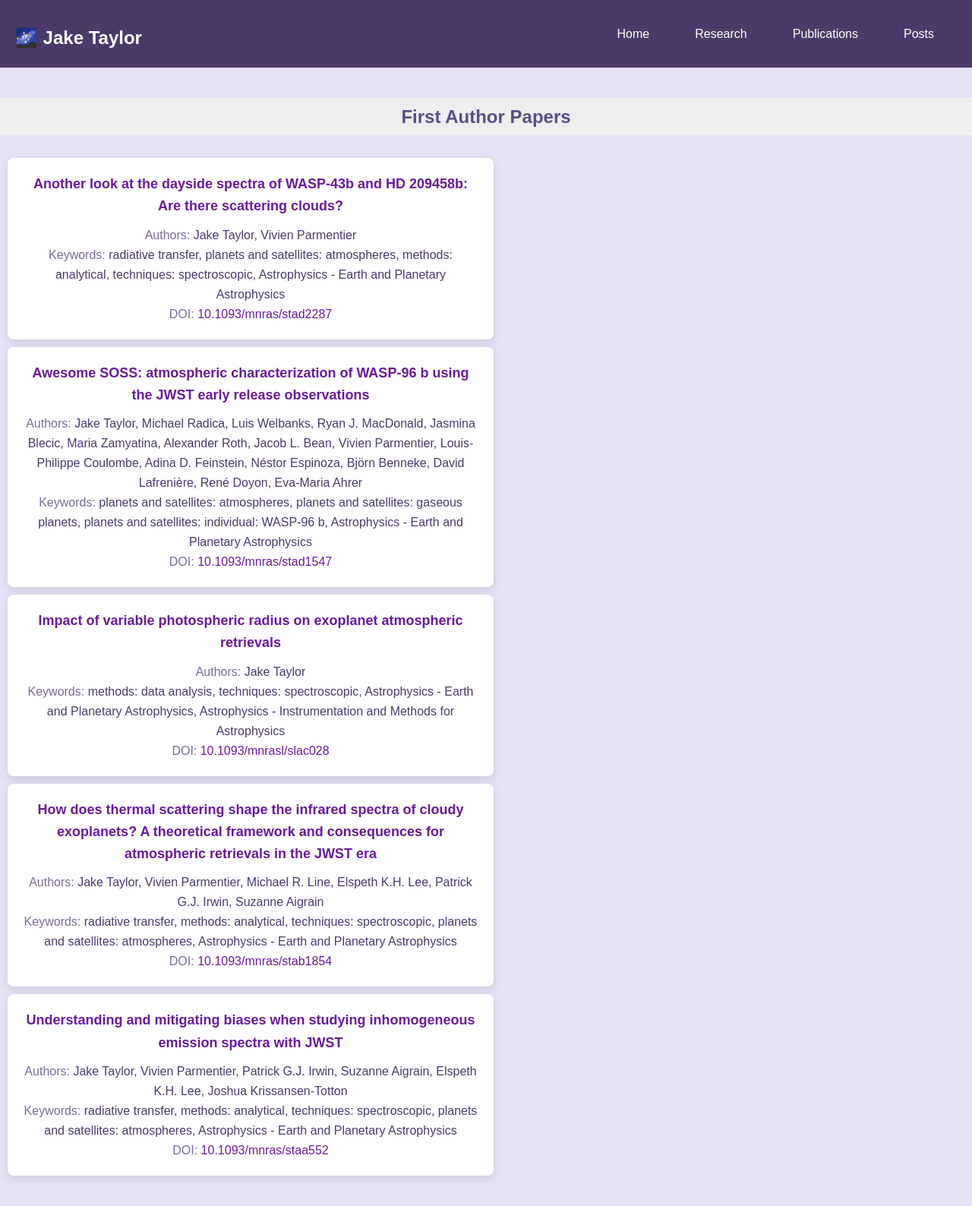
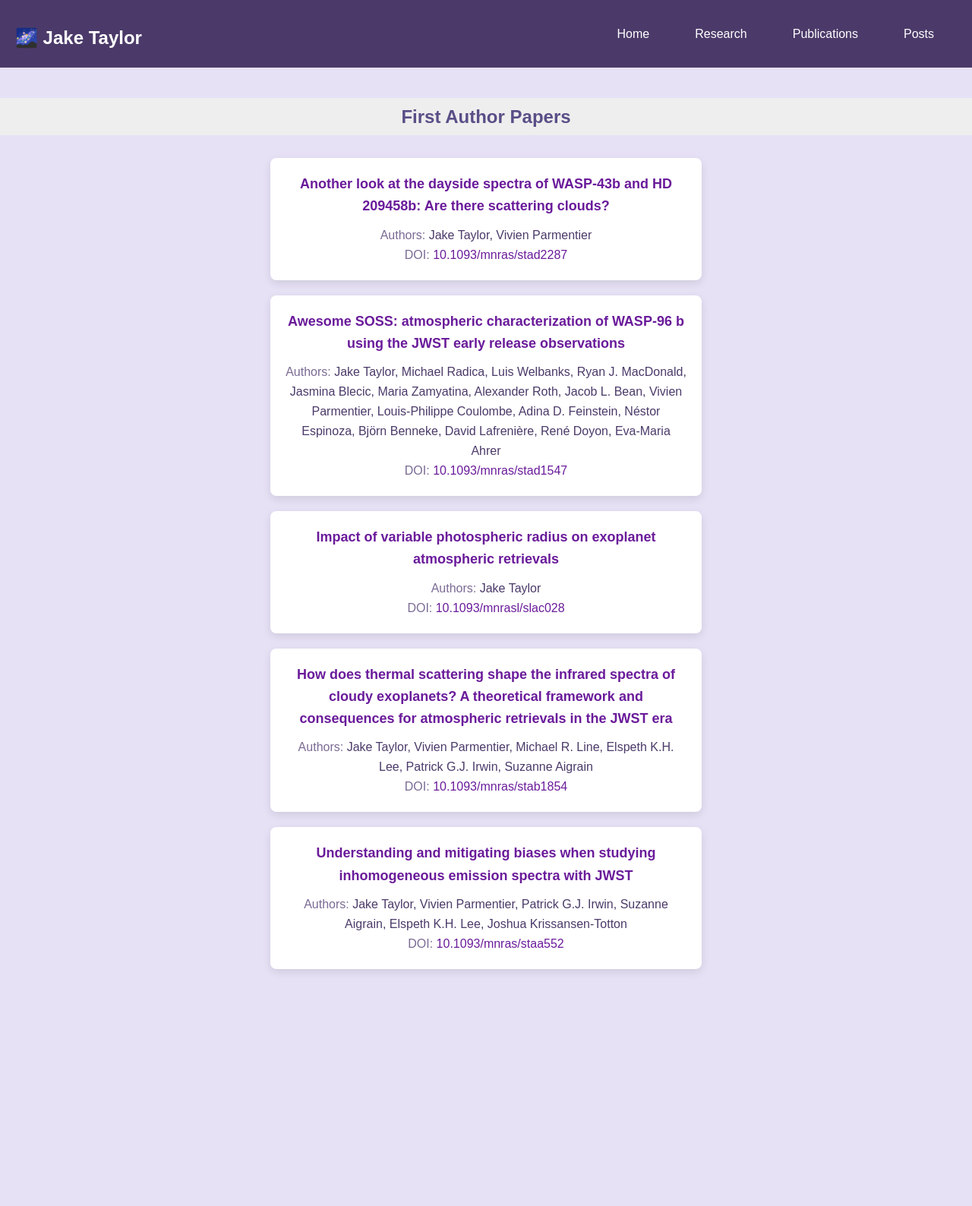
Before and after one commit to astrojaket/astrojaket.github.io, a Jekyll site: the page built from _pages/publications.html, in a window 1280 px wide. Shown: the whole page at 76% size. Built offline with Jekyll 4.4.1, drawn with Linux system fonts in a browser that asks for light colours; after the commit the page ends 1316 px from its top, so only the background shows below that.

Commit message:
updated research

```diff
--- a/_pages/publications.html
+++ b/_pages/publications.html
@@ -13,7 +13,7 @@ permalink: /publications/
                 Another look at the dayside spectra of WASP-43b and HD 209458b: Are there scattering clouds?
             </a><br>
             <strong>Authors:</strong> Jake Taylor, Vivien Parmentier<br>
-            <strong>Keywords:</strong> radiative transfer, planets and satellites: atmospheres, methods: analytical, techniques: spectroscopic, Astrophysics - Earth and Planetary Astrophysics<br>
+            <!--<strong>Keywords:</strong> radiative transfer, planets and satellites: atmospheres, methods: analytical, techniques: spectroscopic, Astrophysics - Earth and Planetary Astrophysics<br>-->
             <strong>DOI:</strong> <a href="https://doi.org/10.1093/mnras/stad2287" target="_blank">10.1093/mnras/stad2287</a>
         </li>
         <li class="publication-box">
@@ -21,7 +21,7 @@ permalink: /publications/
                 Awesome SOSS: atmospheric characterization of WASP-96 b using the JWST early release observations
             </a><br>
             <strong>Authors:</strong> Jake Taylor, Michael Radica, Luis Welbanks, Ryan J. MacDonald, Jasmina Blecic, Maria Zamyatina, Alexander Roth, Jacob L. Bean, Vivien Parmentier, Louis-Philippe Coulombe, Adina D. Feinstein, Néstor Espinoza, Björn Benneke, David Lafrenière, René Doyon, Eva-Maria Ahrer<br>
-            <strong>Keywords:</strong> planets and satellites: atmospheres, planets and satellites: gaseous planets, planets and satellites: individual: WASP-96 b, Astrophysics - Earth and Planetary Astrophysics<br>
+            <!--<strong>Keywords:</strong> planets and satellites: atmospheres, planets and satellites: gaseous planets, planets and satellites: individual: WASP-96 b, Astrophysics - Earth and Planetary Astrophysics<br>-->
             <strong>DOI:</strong> <a href="https://doi.org/10.1093/mnras/stad1547" target="_blank">10.1093/mnras/stad1547</a>
         </li>
         <li class="publication-box">
@@ -29,7 +29,7 @@ permalink: /publications/
                 Impact of variable photospheric radius on exoplanet atmospheric retrievals
             </a><br>
             <strong>Authors:</strong> Jake Taylor<br>
-            <strong>Keywords:</strong> methods: data analysis, techniques: spectroscopic, Astrophysics - Earth and Planetary Astrophysics, Astrophysics - Instrumentation and Methods for Astrophysics<br>
+            <!--<strong>Keywords:</strong> methods: data analysis, techniques: spectroscopic, Astrophysics - Earth and Planetary Astrophysics, Astrophysics - Instrumentation and Methods for Astrophysics<br>-->
             <strong>DOI:</strong> <a href="https://doi.org/10.1093/mnrasl/slac028" target="_blank">10.1093/mnrasl/slac028</a>
         </li>
         <li class="publication-box">
@@ -37,7 +37,7 @@ permalink: /publications/
                 How does thermal scattering shape the infrared spectra of cloudy exoplanets? A theoretical framework and consequences for atmospheric retrievals in the JWST era
             </a><br>
             <strong>Authors:</strong> Jake Taylor, Vivien Parmentier, Michael R. Line, Elspeth K.H. Lee, Patrick G.J. Irwin, Suzanne Aigrain<br>
-            <strong>Keywords:</strong> radiative transfer, methods: analytical, techniques: spectroscopic, planets and satellites: atmospheres, Astrophysics - Earth and Planetary Astrophysics<br>
+            <!--<strong>Keywords:</strong> radiative transfer, methods: analytical, techniques: spectroscopic, planets and satellites: atmospheres, Astrophysics - Earth and Planetary Astrophysics<br>-->
             <strong>DOI:</strong> <a href="https://doi.org/10.1093/mnras/stab1854" target="_blank">10.1093/mnras/stab1854</a>
         </li>
         <li class="publication-box">
@@ -45,7 +45,7 @@ permalink: /publications/
                 Understanding and mitigating biases when studying inhomogeneous emission spectra with JWST
             </a><br>
             <strong>Authors:</strong> Jake Taylor, Vivien Parmentier, Patrick G.J. Irwin, Suzanne Aigrain, Elspeth K.H. Lee, Joshua Krissansen-Totton<br>
-            <strong>Keywords:</strong> radiative transfer, methods: analytical, techniques: spectroscopic, planets and satellites: atmospheres, Astrophysics - Earth and Planetary Astrophysics<br>
+            <!--<strong>Keywords:</strong> radiative transfer, methods: analytical, techniques: spectroscopic, planets and satellites: atmospheres, Astrophysics - Earth and Planetary Astrophysics<br>-->
             <strong>DOI:</strong> <a href="https://doi.org/10.1093/mnras/staa552" target="_blank">10.1093/mnras/staa552</a>
         </li>
     </ul>
@@ -85,13 +85,17 @@ permalink: /publications/
     #first-author-papers {
         display: flex;
         justify-content: center;
-        flex-direction: column;
+        align-items: center;  /* Center the items vertically */
+        flex-wrap: wrap;  /* Allow wrapping on smaller screens */
         margin-top: 20px;
     }
 
     #first-author-papers ul {
         list-style-type: none;
         padding: 0;
+        display: flex;
+        flex-direction: column;
+        align-items: center;  /* Center the list items horizontally */
     }
 
     .publication-box {
```
